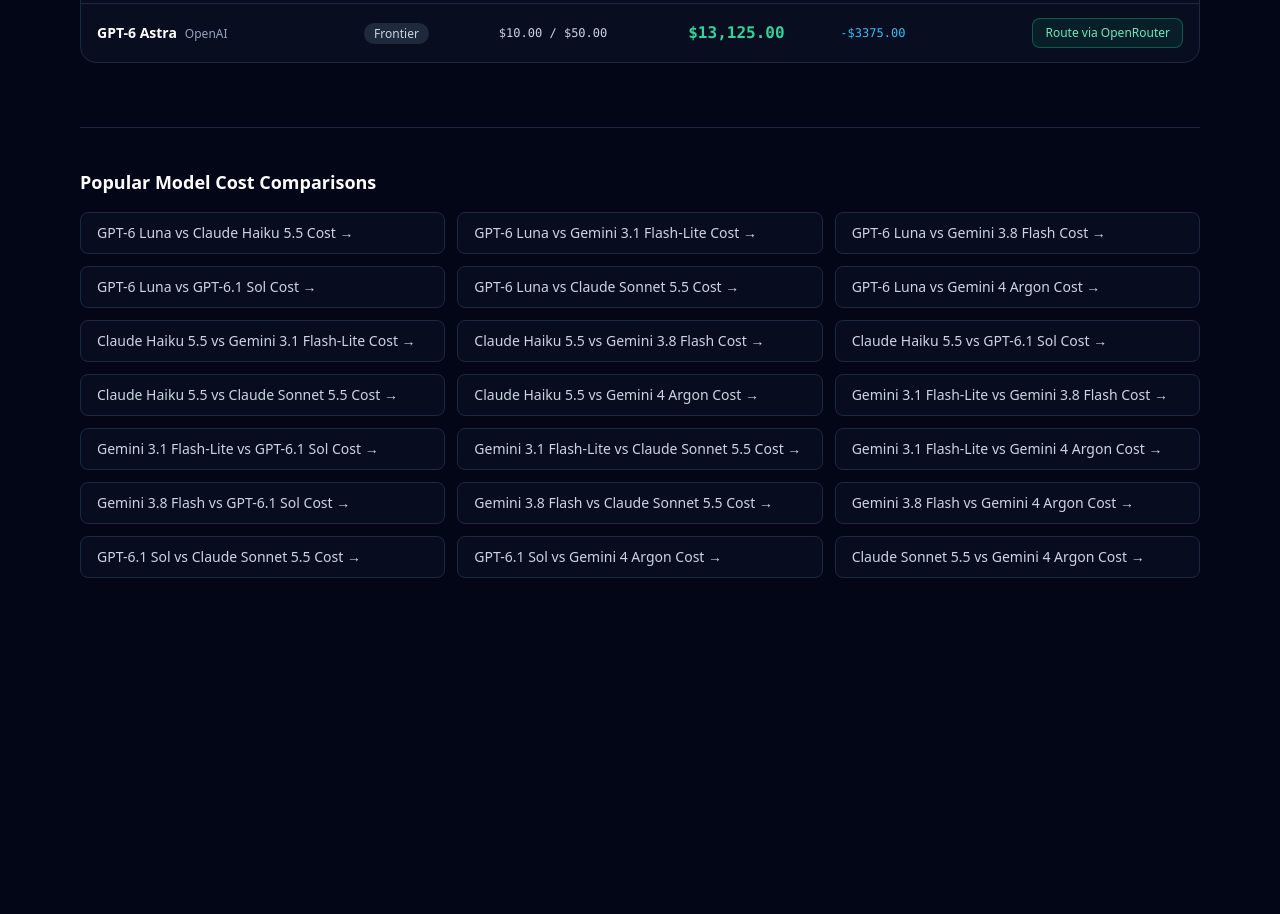
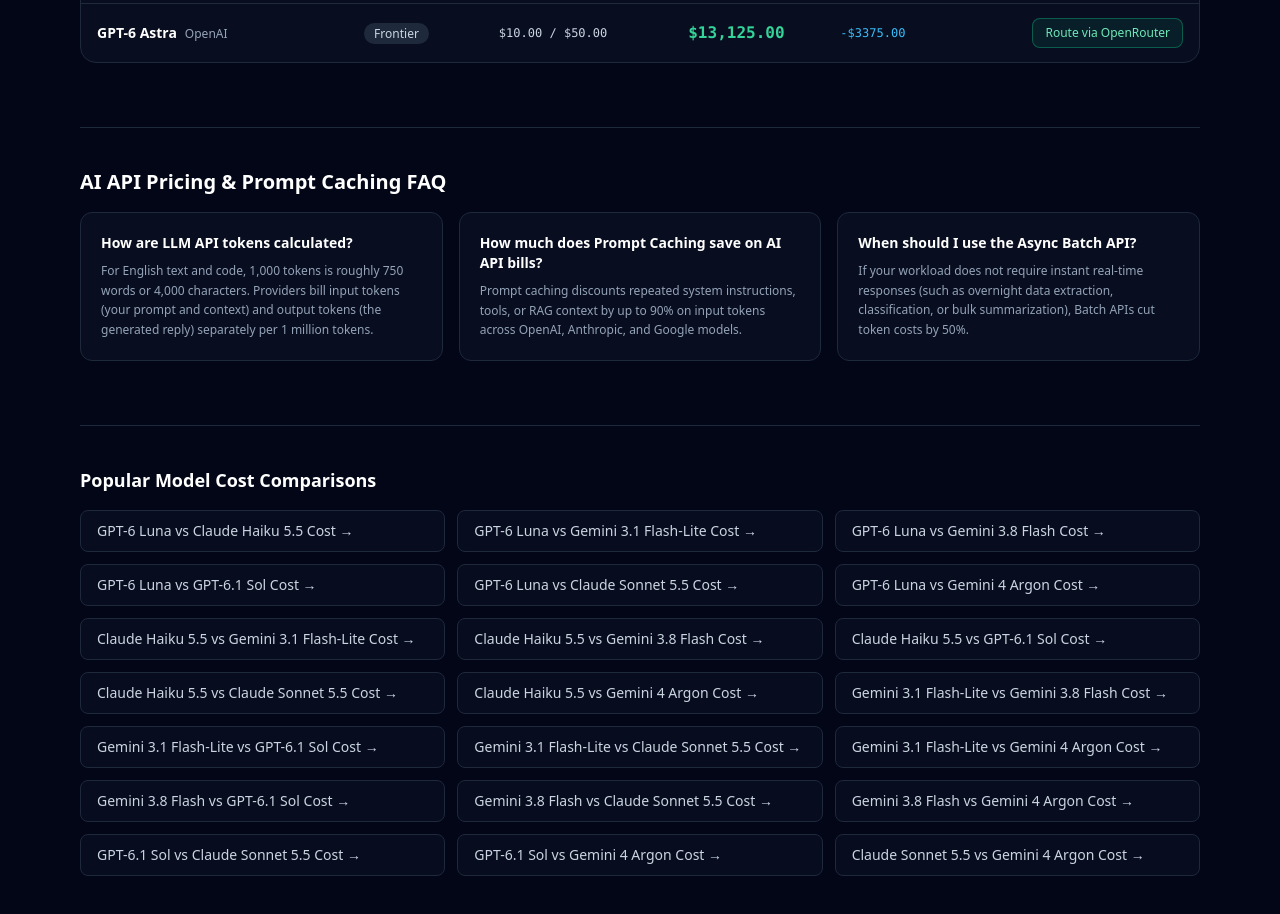
Before and after one commit to ZmLone/promptbill-online, a Next.js app: page / in a window 1280 px wide. Shown: the part 1140-2054 px from the top of the page. Before the commit the page ends 1766 px from the top, so only its background shows below. Built offline with nearby package versions, Linux system fonts and the light colour scheme; no server answers.

Commit message:
Implement FAQ section for AI API pricing and caching
Added FAQ section with questions and answers about AI API pricing and prompt caching.

```diff
--- a/src/app/page.tsx
+++ b/src/app/page.tsx
@@ -2,11 +2,44 @@ import Link from 'next/link';
 import CostSimulator from '@/components/CostSimulator';
 import { getActiveModels } from '@/lib/openrouterSync';
 
+const FAQS = [
+  {
+    q: 'How are LLM API tokens calculated?',
+    a: 'For English text and code, 1,000 tokens is roughly 750 words or 4,000 characters. Providers bill input tokens (your prompt and context) and output tokens (the generated reply) separately per 1 million tokens.',
+  },
+  {
+    q: 'How much does Prompt Caching save on AI API bills?',
+    a: 'Prompt caching discounts repeated system instructions, tools, or RAG context by up to 90% on input tokens across OpenAI, Anthropic, and Google models.',
+  },
+  {
+    q: 'When should I use the Async Batch API?',
+    a: 'If your workload does not require instant real-time responses (such as overnight data extraction, classification, or bulk summarization), Batch APIs cut token costs by 50%.',
+  },
+];
+
 export default async function HomePage() {
   const models = await getActiveModels();
 
+  const faqSchema = {
+    '@context': 'https://schema.org',
+    '@type': 'FAQPage',
+    mainEntity: FAQS.map((item) => ({
+      '@type': 'Question',
+      name: item.q,
+      acceptedAnswer: {
+        '@type': 'Answer',
+        text: item.a,
+      },
+    })),
+  };
+
   return (
     <main className="mx-auto max-w-6xl px-4 py-12 text-slate-100">
+      <script
+        type="application/ld+json"
+        dangerouslySetInnerHTML={{ __html: JSON.stringify(faqSchema) }}
+      />
+
       <div className="mb-8">
         <span className="rounded-full border border-emerald-500/30 bg-emerald-500/10 px-3 py-1 text-xs font-medium text-emerald-300">
           Updated Live via OpenRouter &amp; Official Provider Feeds
@@ -20,6 +53,26 @@ export default async function HomePage() {
       </div>
 
       <CostSimulator models={models} />
+
+      {/* SEO & AI Search FAQ Section */}
+      <section className="mt-16 border-t border-slate-800 pt-10">
+        <h2 className="text-xl font-bold text-white">
+          AI API Pricing &amp; Prompt Caching FAQ
+        </h2>
+        <div className="mt-4 grid gap-4 md:grid-cols-3">
+          {FAQS.map((item) => (
+            <div
+              key={item.q}
+              className="rounded-xl border border-slate-800 bg-slate-900/50 p-5"
+            >
+              <h3 className="text-sm font-semibold text-white">{item.q}</h3>
+              <p className="mt-2 text-xs leading-relaxed text-slate-400">
+                {item.a}
+              </p>
+            </div>
+          ))}
+        </div>
+      </section>
 
       {/* Internal SEO Link Grid */}
       <section className="mt-16 border-t border-slate-800 pt-10">
```
